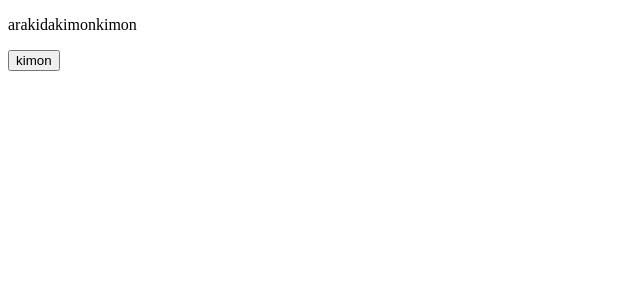
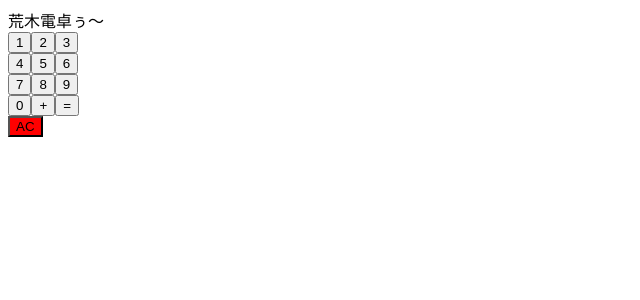
Before and after one commit to kyu-soku/arakidentaku, a React (Create React App) app: page / in a window 1280 px wide. Shown: the top 300 px of the page, without its empty margins (0-640 px from the left). Built offline with nearby package versions, Linux system fonts and the light colour scheme.

Commit message:
ボタンの追加

```diff
--- /dev/null
+++ b/src/Ac.jsx
@@ -0,0 +1,7 @@
+import React from 'react'
+
+export const Ac = () => {
+    return(
+        <button style={{backgroundColor:"red"}}>AC</button>
+    )
+}
--- a/src/App.jsx
+++ b/src/App.jsx
@@ -1,19 +1,37 @@
 import React from 'react'
+import {Num} from './Num'
+import {Ac} from './Ac'
+import {Plus} from './Plus'
+import {Eq} from './Eq'
+import {Display} from './Display'
 
 const App =() => {
-
-    const tekitounakannsuu = () => {
-        alert('kimonkimon')
-    }
-
     return(
         <div>
-        <p>
-            arakidakimonkimon
-        </p>
-        <button onClick={tekitounakannsuu}>
-            kimon
-        </button>
+            <Display/>
+            <div>
+                <Num num={1}/>
+                <Num num={2}/>
+                <Num num={3}/>
+            </div>
+            <div>
+                <Num num={4}/>
+                <Num num={5}/>
+                <Num num={6}/>
+            </div>
+            <div>
+                <Num num={7}/>
+                <Num num={8}/>
+                <Num num={9}/>
+            </div>
+            <div>
+                <Num num={0}/>
+                <Plus/>
+                <Eq/>
+            </div>
+            <div>
+                <Ac/>
+            </div>
         </div>
     )
 }
--- /dev/null
+++ b/src/Display.jsx
@@ -0,0 +1,9 @@
+import React from 'react'
+
+export const Display = () => {
+    return(
+        <div>
+            荒木電卓ぅ～
+        </div>
+    )
+}
--- /dev/null
+++ b/src/Eq.jsx
@@ -0,0 +1,7 @@
+import React from 'react'
+
+export const Eq = () => {
+    return(
+        <button>=</button>
+    )
+}
--- /dev/null
+++ b/src/Num.jsx
@@ -0,0 +1,7 @@
+import React from 'react'
+
+export const Num = (props) => {
+    return(
+    <button>{props.num}</button>
+    )
+}
--- /dev/null
+++ b/src/Plus.jsx
@@ -0,0 +1,7 @@
+import React from 'react'
+
+export const Plus = () => {
+    return(
+        <button>+</button>
+    )
+}
```
